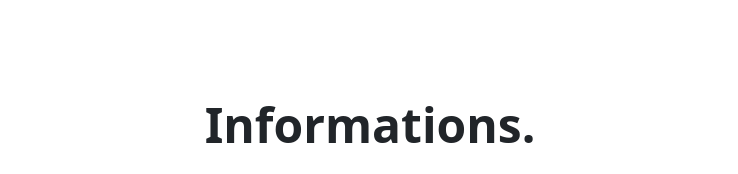
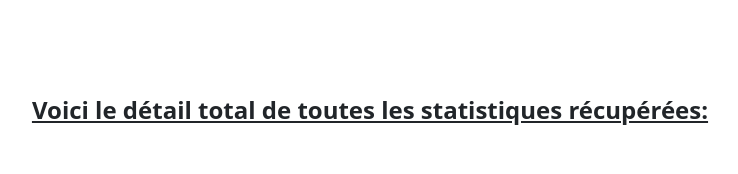
Before and after one commit to theophiIe/TER-dashboard, a Node server app: template views/pages/informations.ejs in a window 1280 px wide. Shown: the part 81-255 px from the top of the page, without its empty margins (270-1008 px from the left). Run offline with Node 20, Linux system fonts and the light colour scheme; the template is opened without the code that fills it, so the values that code supplies are empty; some libraries are stand-ins or nearby versions.

Commit message:
[feature] : Ajout texte explicatif

```diff
--- a/views/pages/informations.ejs
+++ b/views/pages/informations.ejs
@@ -4,7 +4,7 @@
 <body class="d-flex flex-column min-vh-100">
 <%- include('../templates/header'); -%>
 <div class="px-4 py-5 my-5">
-    <h1 class="display-5 fw-bold text-center">Informations.</h1>
+    <h1 class="display-5 fs-4 fw-bold text-center text-decoration-underline">Voici le détail total de toutes les statistiques récupérées:</h1>
     <div class="container mt-5 text-center">
         <p class="fs-4">Nombre d'articles : <%= data_article.nombre %></p>
         <p class="fs-4">Nombre d'auteurs : <%= data_auteurs.nombre %></p>
```
